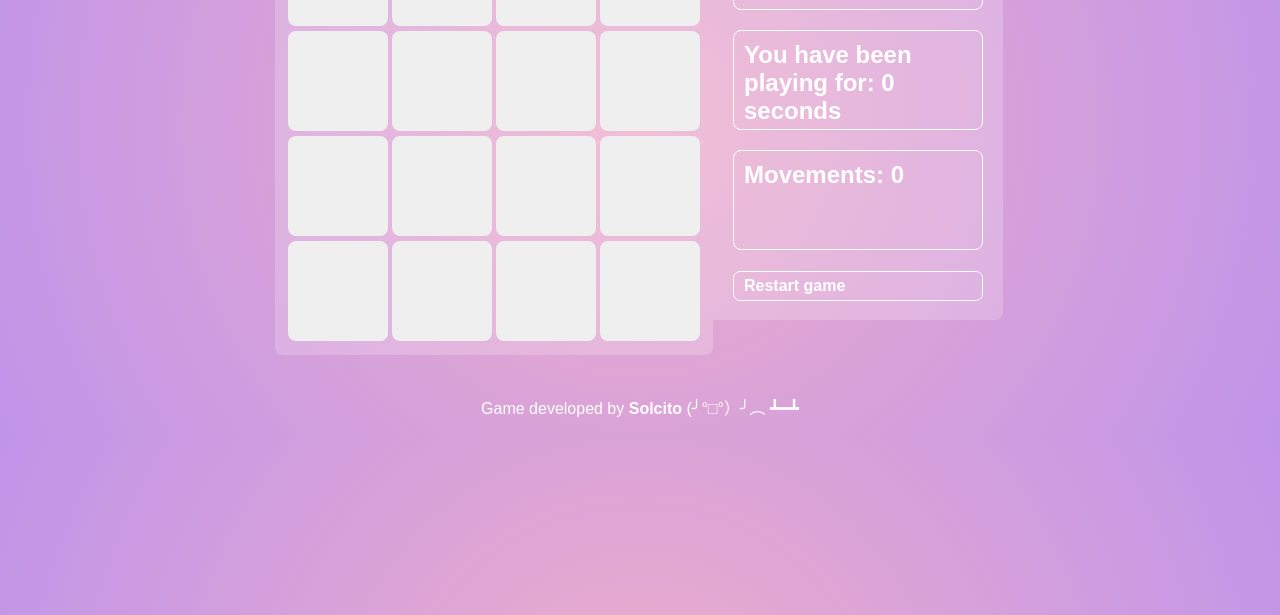
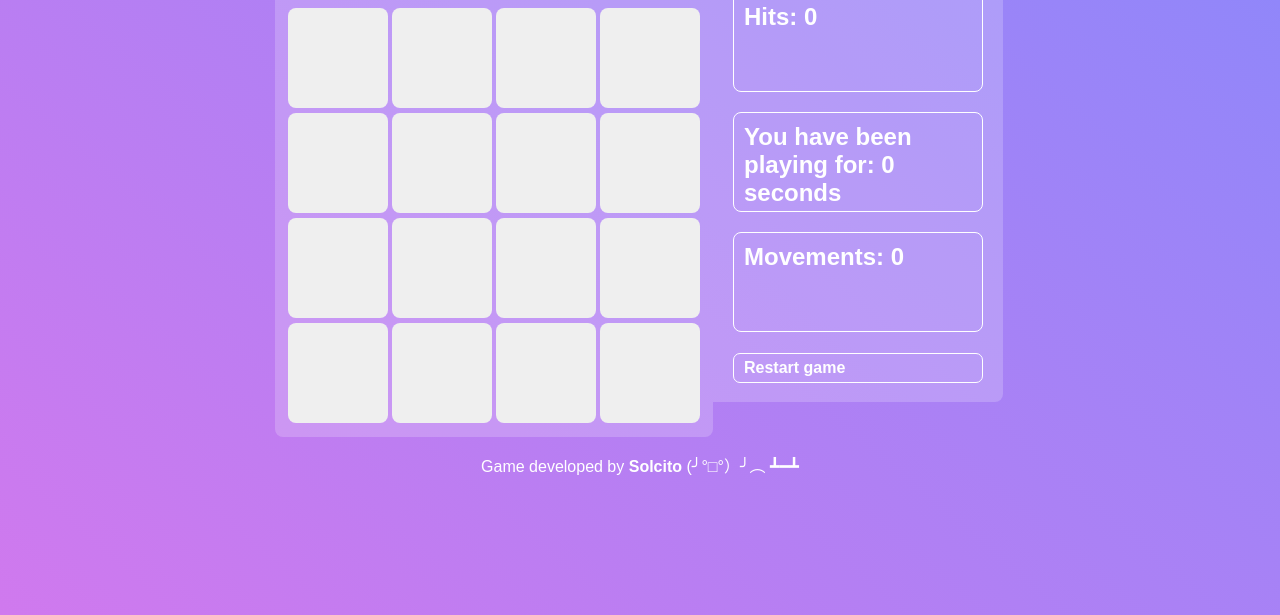
Before and after one commit to solch4/Juego-de-Memoria, a website: page index.html in a window 1280 px wide. Shown: the part 185-800 px from the top of the page. Drawn offline with Linux system fonts and the light colour scheme.

Commit message:
css updated

```diff
--- a/styles.css
+++ b/styles.css
@@ -1,15 +1,18 @@
 body{
-    background: rgb(238,174,202);
-    background: -moz-radial-gradient(circle, rgba(238,174,202,1) 0%, rgba(192,148,233,1) 100%);
-    background: -webkit-radial-gradient(circle, rgba(238,174,202,1) 0%, rgba(192,148,233,1) 100%);
-    background: radial-gradient(circle, rgba(238,174,202,1) 0%, rgba(192,148,233,1) 100%);
+    margin: 0;
+    padding: 0;
+    border: 0;
+
+    display: grid;
+    place-content: center;
+    min-height: 100vh;
+    background: linear-gradient(220.55deg, #8A88FB 0%, #D079EE 100%) fixed;
     font-family: sans-serif;
     color: white;
 }
 
 main{
     width: 730px;
-    margin: 40px auto 40px;
     display: flex;
     align-items: center;
 }
```
